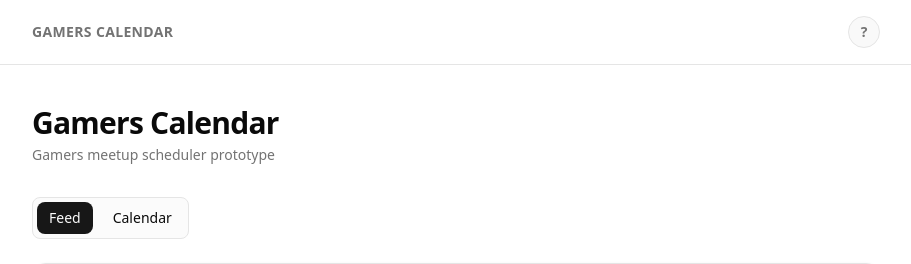
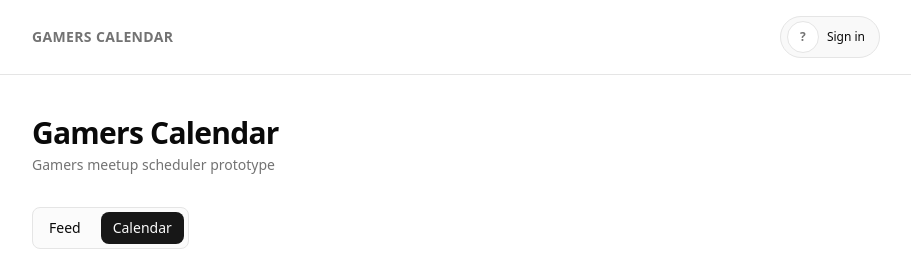
Before and after one commit to yamary0/gamers_calender, a Next.js app: page / in a window 1280 px wide. Shown: the top 264 px of the page, without its empty margins (184-1095 px from the left). Built offline with nearby package versions, Linux system fonts and the light colour scheme; no server answers.

Commit message:
adjust user button

```diff
--- a/src/app/page.tsx
+++ b/src/app/page.tsx
@@ -1,7 +1,5 @@
 import { headers } from "next/headers";
 import { SessionsDashboard } from "@/components/sessions-dashboard";
-
-const APP_NAME = "Gamers Calendar";
 
 type PingPayload =
   | { pong: true; timestamp?: string }
@@ -51,7 +49,9 @@ export default async function Home() {
   return (
     <div className="w-full space-y-8">
       <div className="space-y-1">
-        <h1 className="text-3xl font-semibold tracking-tight">{APP_NAME}</h1>
+        <h1 className="text-3xl font-semibold tracking-tight">
+          Gamers Calendar
+        </h1>
         <p className="text-sm text-muted-foreground">
           Gamers meetup scheduler prototype
         </p>
--- a/src/components/sessions-dashboard.tsx
+++ b/src/components/sessions-dashboard.tsx
@@ -37,7 +37,7 @@ export function SessionsDashboard({
   const [createAllDayDate, setCreateAllDayDate] = useState("");
   const [createStartAt, setCreateStartAt] = useState("");
   const [createEndAt, setCreateEndAt] = useState("");
-  const [activeView, setActiveView] = useState<"feed" | "calendar">("feed");
+  const [activeView, setActiveView] = useState<"feed" | "calendar">("calendar");
   const [isCreateOpen, setIsCreateOpen] = useState(false);
 
   const { session } = useAuth();
--- a/src/components/user-menu.tsx
+++ b/src/components/user-menu.tsx
@@ -66,8 +66,18 @@ export function UserMenu() {
 
   const avatarUrl = getAvatarUrl(user);
   const displayInitial = getDisplayInitial(
-    typeof user?.email === "string" ? user.email : user?.id ?? null,
+    typeof user?.user_metadata?.name === "string"
+      ? (user.user_metadata.name as string)
+      : user?.id ?? null,
   );
+
+  const displayName = user
+    ? typeof user.user_metadata?.name === "string"
+      ? (user.user_metadata.name as string)
+      : typeof user.email === "string"
+        ? user.email.split("@")[0]
+        : user.id
+    : "Sign in";
 
   const handleAuthSubmit: React.FormEventHandler<HTMLFormElement> = (event) => {
     event.preventDefault();
@@ -106,24 +116,26 @@ export function UserMenu() {
       <Button
         type="button"
         variant="ghost"
-        size="icon-sm"
         aria-label={user ? "Open user menu" : "Open authentication menu"}
         onClick={() => setOpen((current) => !current)}
-        className="relative rounded-full border border-border bg-muted/60 p-0"
+        className="relative flex items-center gap-2 rounded-full border border-border bg-muted/60 pl-1.5 pr-3.5 py-5"
       >
+        <span className="flex size-8 items-center justify-center overflow-hidden rounded-full border border-border bg-background text-xs font-semibold text-muted-foreground">
           {avatarUrl ? (
             // eslint-disable-next-line @next/next/no-img-element
             <img
               src={avatarUrl}
               alt="User avatar"
-            className="size-full rounded-full object-cover"
+              className="size-full object-cover"
               referrerPolicy="no-referrer"
             />
           ) : (
-          <span className="text-sm font-semibold text-muted-foreground">
-            {displayInitial}
+            displayInitial
+          )}
         </span>
-        )}
+        <span className="text-xs font-medium text-foreground">
+          {displayName}
+        </span>
       </Button>
 
       {open && (
```
Lines whose indentation alone changed are shown as unchanged.
